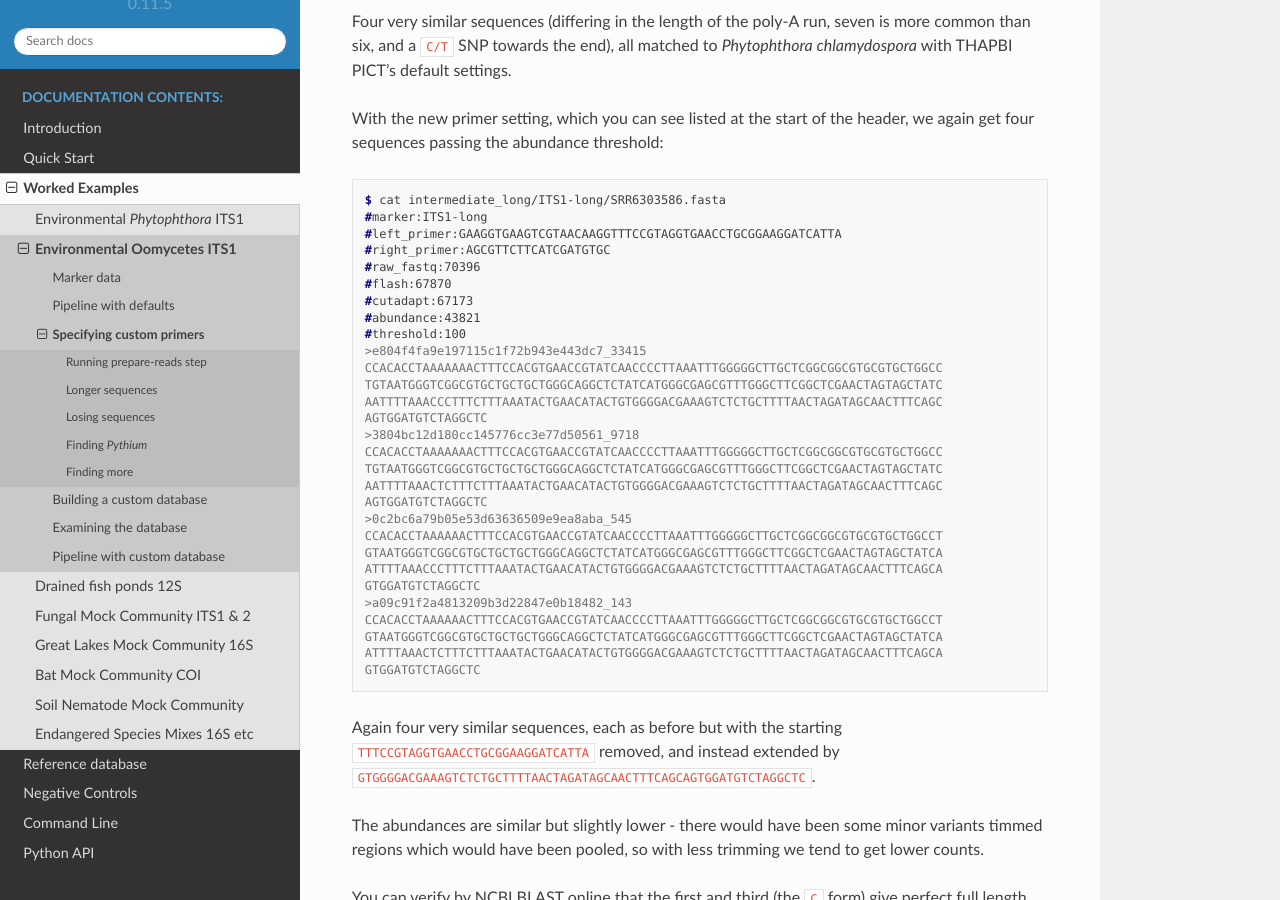
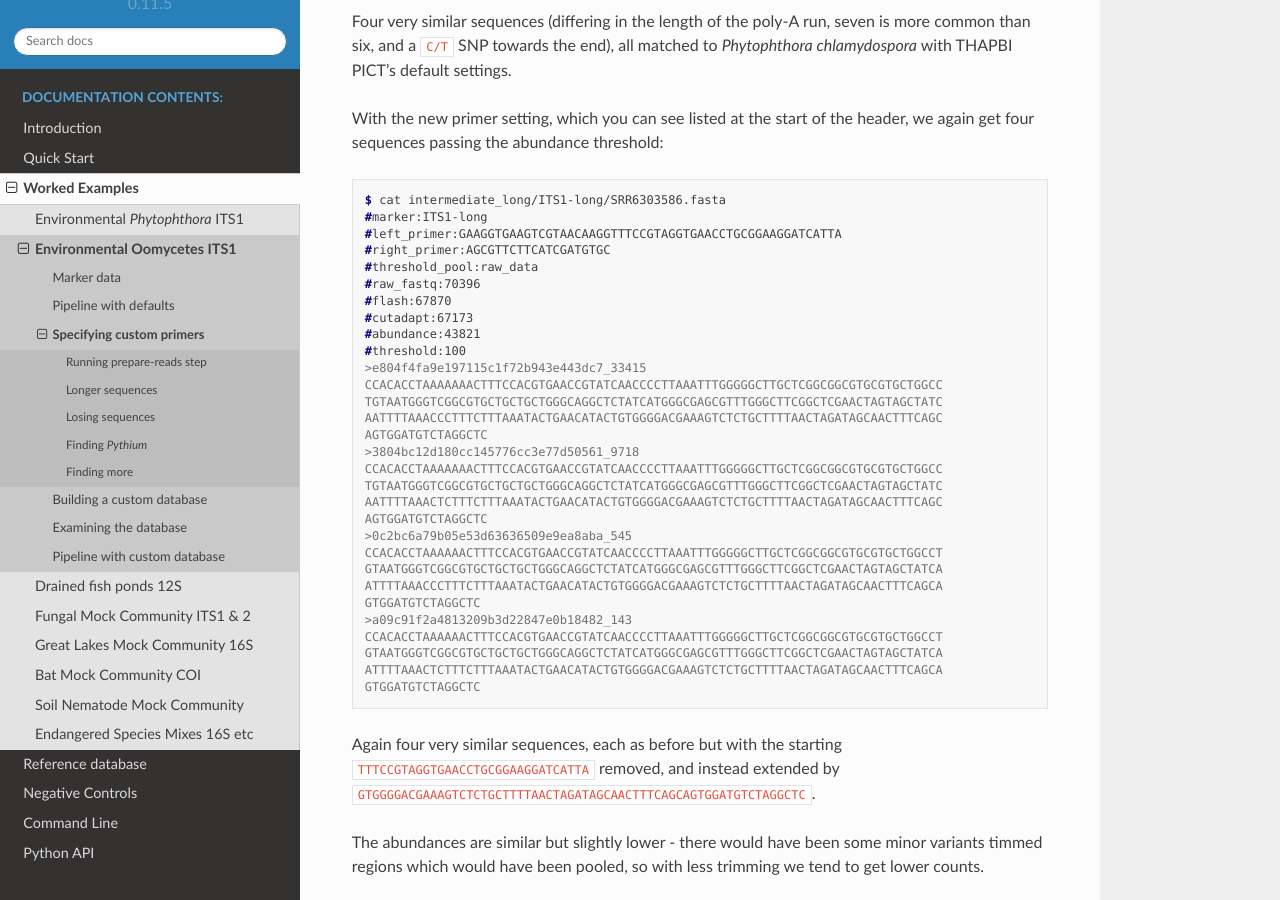
Before and after one commit to peterjc/thapbi-pict, a Sphinx documentation site: the page built from docs/examples/recycled_water/primers.rst, in a window 1280 px wide and 900 px high, scrolled down 1986 px. Built offline with Sphinx 7.4.7 and the Read the Docs theme 2.0.0, drawn with Linux system fonts in a browser that asks for light colours; pages that are not in the unit, such as notebooks, are missing from menus.

Commit message:
example was missing #threshold_pool:raw_data line

```diff
--- a/docs/examples/recycled_water/primers.rst
+++ b/docs/examples/recycled_water/primers.rst
@@ -108,6 +108,7 @@ header, we again get four sequences passing the abundance threshold:
     #marker:ITS1-long
     #left_primer:GAAGGTGAAGTCGTAACAAGGTTTCCGTAGGTGAACCTGCGGAAGGATCATTA
     #right_primer:AGCGTTCTTCATCGATGTGC
+    #threshold_pool:raw_data
     #raw_fastq:70396
     #flash:67870
     #cutadapt:67173
```
